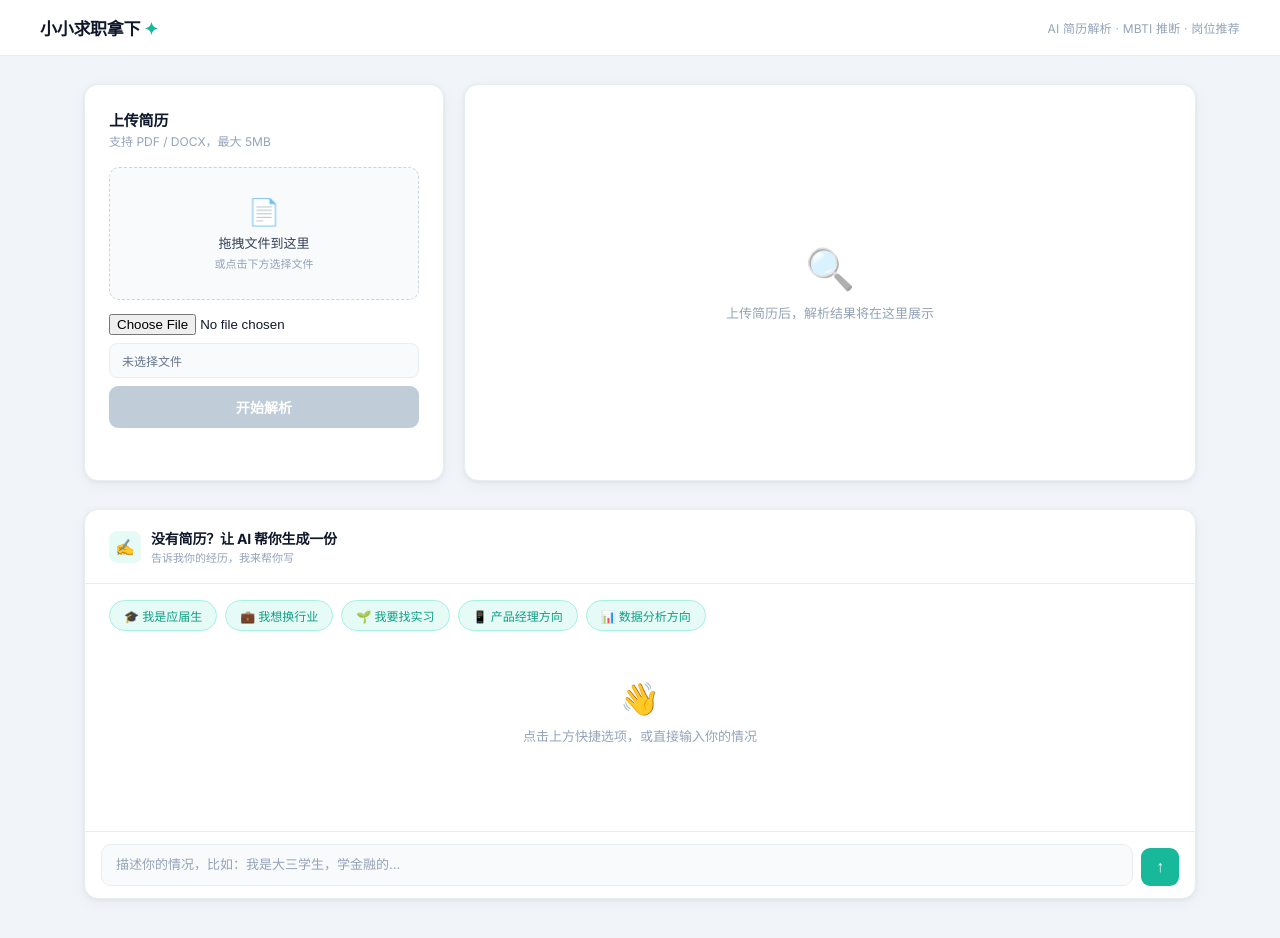
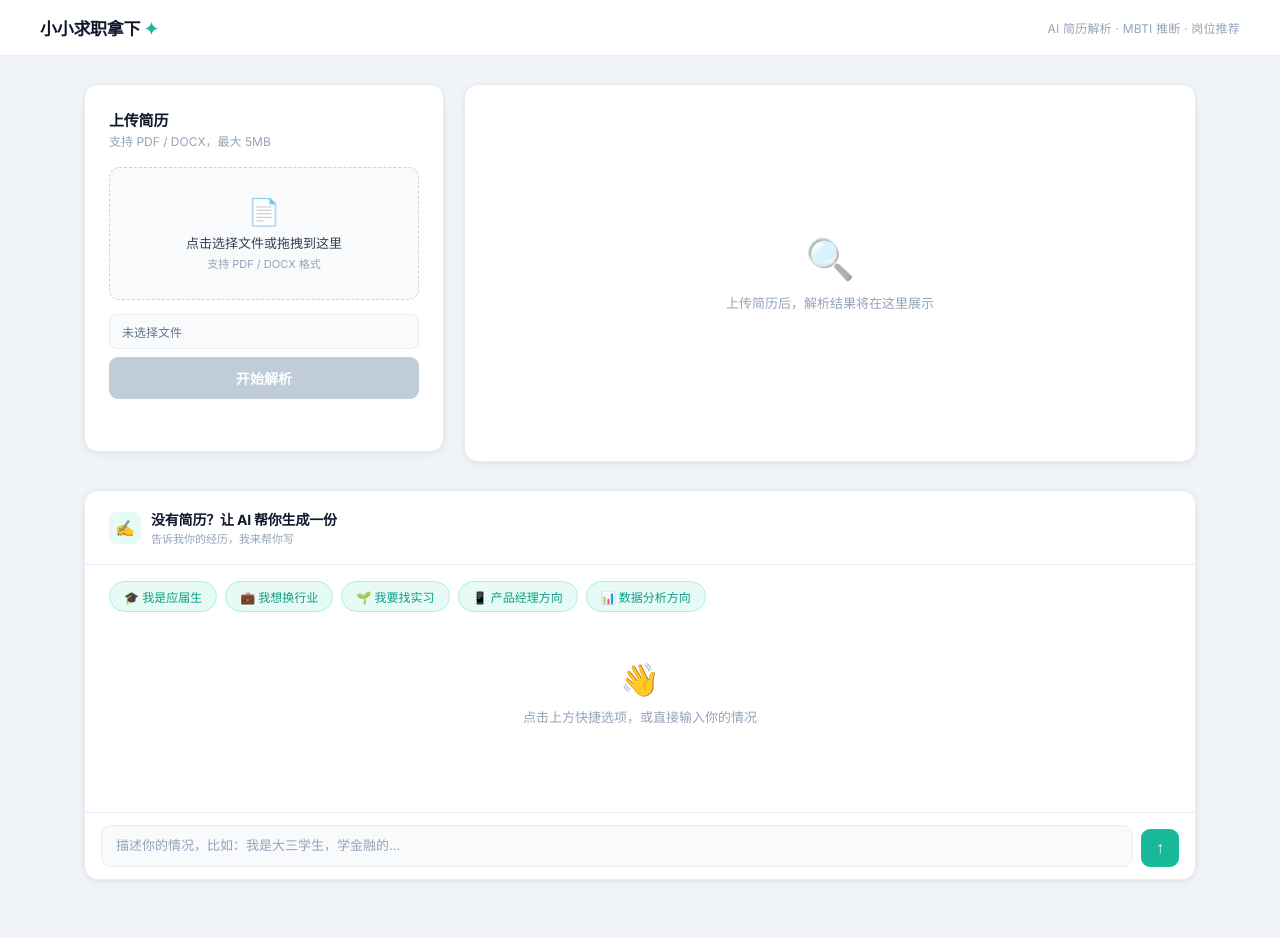
Before and after one commit to catarina-xxxcc/cv_programme, a plain HTML site: page frontend/index.html in a window 1280 px wide. Drawn offline with Linux system fonts and the light colour scheme.

Commit message:
fix: 优化上传 UI 并修复拖拽功能
- 将文件输入框整合到拖拽区域内
- 添加点击拖拽区域触发文件选择功能
- 优化文案：点击选择文件或拖拽到这里
- 移除冗余的文件输入框，UI 更简洁

```diff
--- a/frontend/index.html
+++ b/frontend/index.html
@@ -560,12 +560,12 @@
 
     <div id="dropzone" class="dropzone">
       <div class="icon">📄</div>
-      <div class="dz-text">拖拽文件到这里</div>
-      <div class="dz-hint">或点击下方选择文件</div>
+      <div class="dz-text">点击选择文件或拖拽到这里</div>
+      <div class="dz-hint">支持 PDF / DOCX 格式</div>
+      <input id="fileInput" type="file" accept=".pdf,.docx,application/pdf,application/vnd.openxmlformats-officedocument.wordprocessingml.document" style="display: none;" />
     </div>
 
     <div class="file-input-row">
-      <input id="fileInput" type="file" accept=".pdf,.docx,application/pdf,application/vnd.openxmlformats-officedocument.wordprocessingml.document" />
       <div id="fileName" class="file-name">未选择文件</div>
       <button id="uploadBtn" class="btn-upload" disabled>开始解析</button>
     </div>
@@ -789,6 +789,11 @@
     const f = e.dataTransfer.files[0];
     if (!f || !validFile(f)) { statusMsg.textContent = "仅支持 .pdf / .docx 文件"; statusMsg.className = "status-msg error"; return; }
     setFile(f);
+  });
+
+  // 点击拖拽区域触发文件选择
+  dropzone.addEventListener("click", () => {
+    fileInput.click();
   });
 
   function renderResult(data) {
```
